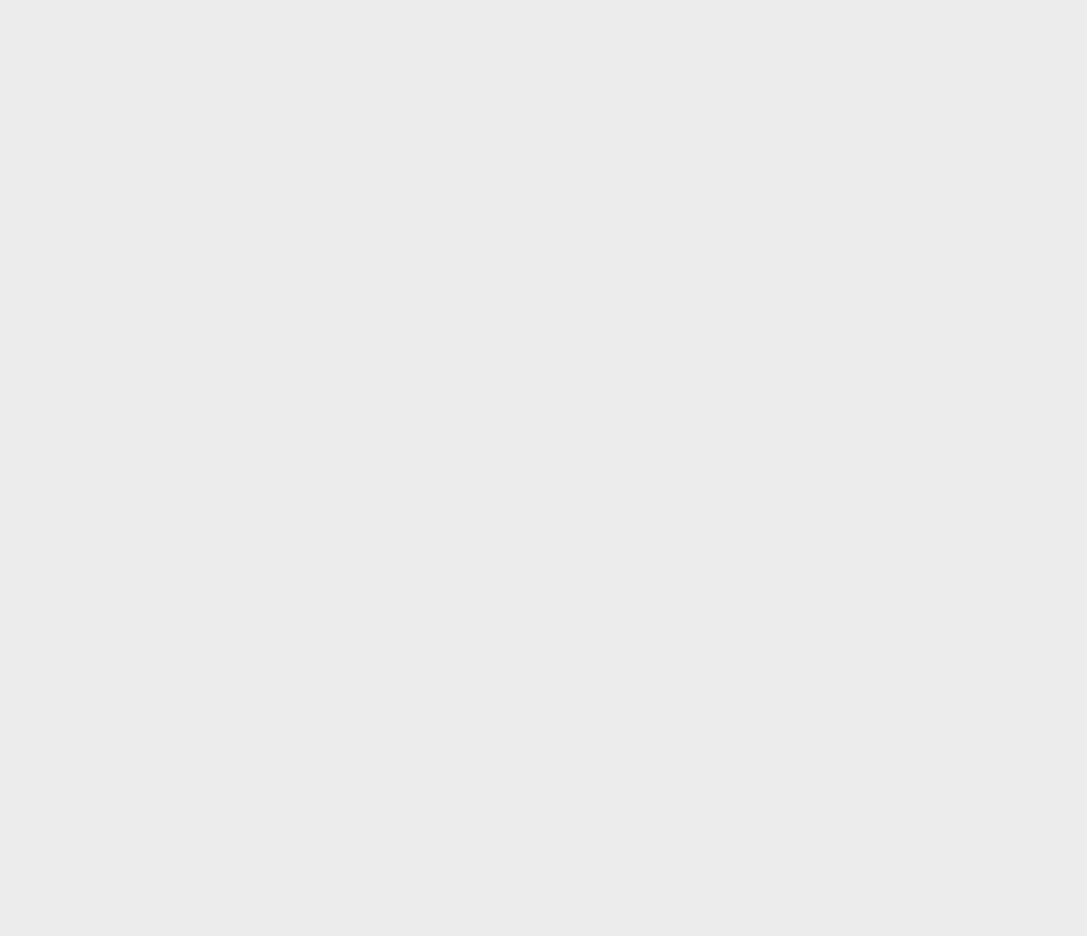
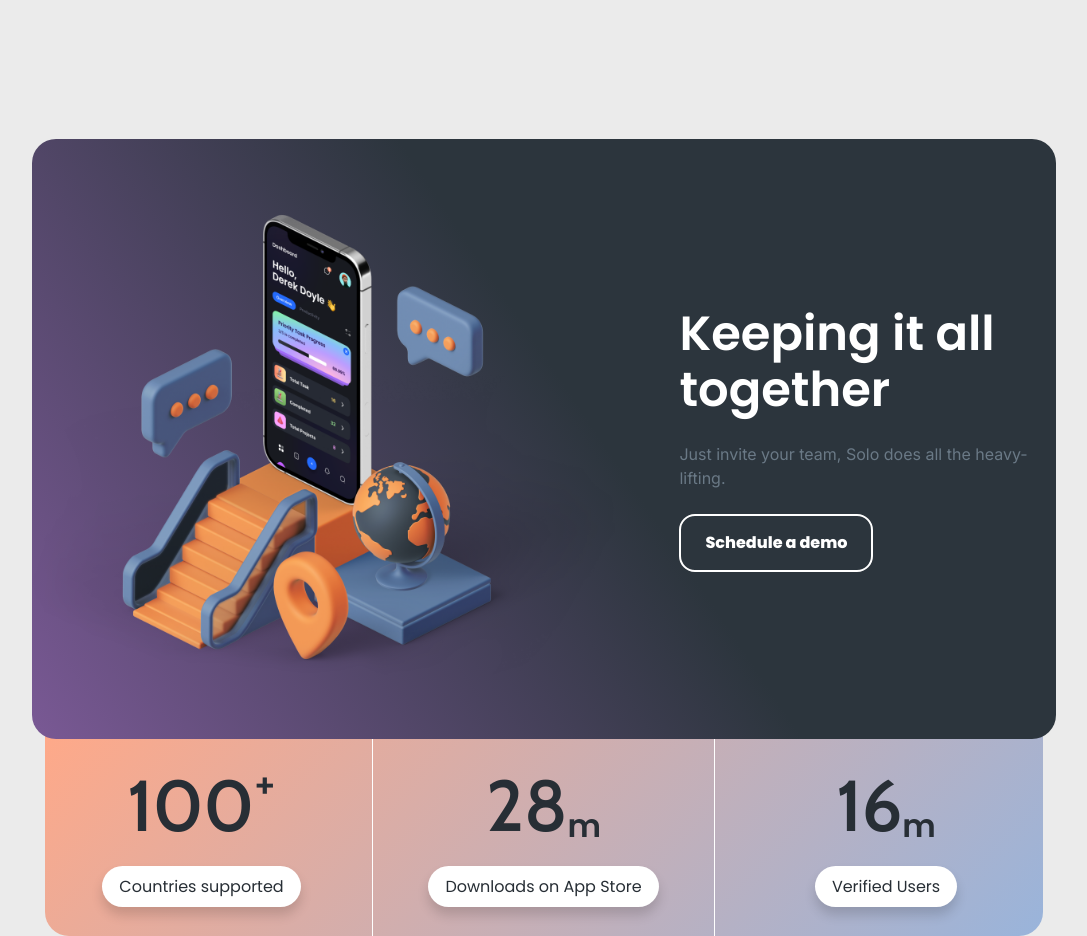
Before and after one commit to zhuravskayalina/solo-app, a Next.js app: page / in a window 1280 px wide. Shown: the part 800-1736 px from the top of the page, without its empty margins (96-1183 px from the left). Before the commit the page ends 803 px from the top, so only its background shows below. Built offline with nearby package versions, Linux system fonts and the light colour scheme.

Commit message:
feat: demo block

```diff
--- a/src/app/page.module.scss
+++ b/src/app/page.module.scss
@@ -138,3 +138,60 @@
     display: none;
   }
 }
+
+.demo {
+  margin: 136px auto 0;
+  position: relative;
+  display: flex;
+  flex-direction: column;
+  align-items: center;
+
+  &__schedule {
+    height: 600px;
+    position: relative;
+    border-radius: 24px;
+    background: colors.$color-dark-background;
+    background: linear-gradient(56deg, colors.$purple 1%, colors.$color-dark-background 54%);
+    width: 80%;
+    display: grid;
+    grid-template-columns: 1.5fr 1fr;
+    margin: auto;
+    gap: 20px;
+  }
+
+  &__heading {
+    color: colors.$white;
+    font-size: 48px;
+    font-family: Poppins, sans-serif;
+    font-weight: 600;
+    line-height: 56px;
+  }
+
+  &__imgBox {
+    display: flex;
+    justify-content: center;
+    align-items: center;
+    overflow: hidden;
+  }
+
+  &__image {
+    width: 100%;
+    height: auto;
+  }
+
+  &__title {
+    color: colors.$state-light-for-dark-bg;
+    font-size: 16px;
+    font-family: Inter, sans-serif;
+    font-weight: 500;
+    line-height: 24px;
+  }
+
+  &__info {
+    padding: 25px;
+    display: flex;
+    flex-direction: column;
+    gap: 24px;
+    justify-content: center;
+  }
+}
--- a/src/app/page.tsx
+++ b/src/app/page.tsx
@@ -8,6 +8,8 @@ import travelersIcon from '@/assets/images/partners/travelers.svg';
 import velocityIcon from '@/assets/images/partners/velocity.svg';
 import wavesIcon from '@/assets/images/partners/waves.svg';
 import trialImage from '@/assets/images/main.png';
+import phoneImage from '@/assets/images/phone.png';
+import LandingStatistics from '@/components/LandingStatistics/LandingStatistics';
 
 export default function Home() {
   const partners = [
@@ -43,10 +45,10 @@ export default function Home() {
             Organize your tasks, lists and reminders in one app.
           </p>
           <div className={styles.trial__buttons}>
-            <BaseButton isColored link="#">
+            <BaseButton isColored link="#" color="gray">
               Try it free
             </BaseButton>
-            <BaseButton isColored={false} link="#">
+            <BaseButton isColored={false} link="#" color="gray">
               <Image src={playIcon} alt="play" />
               <span> Watch how it works</span>
             </BaseButton>
@@ -66,6 +68,23 @@ export default function Home() {
           ))}
         </ul>
       </section>
+      <section className={styles.demo}>
+        <div className={styles.demo__schedule}>
+          <div className={styles.demo__imgBox}>
+            <Image src={phoneImage} alt="phone and ladders" className={styles.demo__image} />
+          </div>
+          <div className={styles.demo__info}>
+            <h3 className={styles.demo__heading}>Keeping it all together</h3>
+            <p className={styles.demo__title}>
+              Just invite your team, Solo does all the heavy-lifting.
+            </p>
+            <BaseButton isColored={false} link="#" color="white">
+              Schedule a demo
+            </BaseButton>
+          </div>
+        </div>
+        <LandingStatistics />
+      </section>
     </main>
   );
 }
--- a/src/components/Button/Button.module.scss
+++ b/src/components/Button/Button.module.scss
@@ -21,6 +21,16 @@
     border: 2px solid colors.$primary;
   }
 
+  &_white {
+    border-color: colors.$white;
+    color: colors.$white;
+  }
+
+  &_gray {
+    border-color: colors.$grey;
+    color: colors.$grey;
+  }
+
   &:hover {
     cursor: pointer;
     transform: scale(1.1);
--- a/src/components/Button/Button.tsx
+++ b/src/components/Button/Button.tsx
@@ -7,11 +7,17 @@ interface BaseButtonProps {
   isColored: boolean;
   link: string;
   children: ReactNode;
+  color: 'white' | 'gray';
 }
 
-export default function BaseButton({ isColored, link, children }: BaseButtonProps) {
+export default function BaseButton({ isColored, link, children, color }: BaseButtonProps) {
+  const colorTheme = color === 'white' ? styles.button_white : styles.button_gray;
+
   return (
-    <Link href={link} className={clsx(styles.button, isColored && styles.button_colored)}>
+    <Link
+      href={link}
+      className={clsx(styles.button, isColored && styles.button_colored, colorTheme)}
+    >
       {children}
     </Link>
   );
--- /dev/null
+++ b/src/components/LandingStatistics/LandingStatistics.module.scss
@@ -0,0 +1,65 @@
+@use '@/styles/variables/colors';
+@use '@/styles/mixins/elements';
+
+.statistics {
+  border-radius: 0 0 24px 24px;
+  background: linear-gradient(135deg, #fea989 0%, #99b4db 100%);
+  height: 200px;
+  width: 78%;
+  margin-top: -3px;
+  display: flex;
+  justify-content: center;
+
+  &__list {
+    display: flex;
+    list-style: none;
+    color: colors.$grey;
+  }
+
+  &__item {
+    border-right: 1px solid white;
+    @include elements.center-content;
+    flex-direction: column;
+    gap: 20px;
+    width: 342px;
+
+    &:last-child {
+      border-right: none;
+    }
+  }
+
+  &__info {
+    display: flex;
+  }
+
+  &__number {
+    color: inherit;
+    font-size: 72px;
+    font-family: Cabin, sans-serif;
+    font-weight: 600;
+    line-height: 80px;
+  }
+
+  &__sign {
+    color: inherit;
+    font-size: 32px;
+    font-family: Poppins, sans-serif;
+    font-weight: 600;
+    line-height: 40px;
+    align-self: flex-end;
+
+    &_top {
+      align-self: flex-start;
+    }
+  }
+
+  &__title {
+    display: flex;
+    padding: 8px 17px;
+    justify-content: center;
+    align-items: center;
+    border-radius: 90px;
+    background: colors.$white;
+    box-shadow: 0 8px 12px 0 rgba(0, 0, 0, 0.15);
+  }
+}
--- /dev/null
+++ b/src/components/LandingStatistics/LandingStatistics.tsx
@@ -0,0 +1,62 @@
+import styles from './LandingStatistics.module.scss';
+import clsx from 'clsx';
+
+export default function LandingStatistics() {
+  return (
+    <div className={styles.statistics}>
+      <ul className={styles.statistics__list}>
+        {statisticItems.map((item) => (
+          <Item item={item} key={item.title} />
+        ))}
+      </ul>
+    </div>
+  );
+}
+
+interface StatisticItem {
+  number: number;
+  sign: string;
+  title: string;
+  signPosition: 'top' | 'bottom';
+}
+
+interface ItemProps {
+  item: StatisticItem;
+}
+
+const statisticItems: StatisticItem[] = [
+  {
+    number: 100,
+    sign: '+',
+    title: 'Countries supported',
+    signPosition: 'top',
+  },
+  {
+    number: 28,
+    sign: 'm',
+    title: 'Downloads on App Store',
+    signPosition: 'bottom',
+  },
+  {
+    number: 16,
+    sign: 'm',
+    title: 'Verified Users',
+    signPosition: 'bottom',
+  },
+];
+
+const Item = ({ item: { sign, number, title, signPosition } }: ItemProps) => {
+  const isTop = signPosition === 'top';
+
+  return (
+    <li className={styles.statistics__item}>
+      <div className={styles.statistics__info}>
+        <span className={styles.statistics__number}>{number}</span>
+        <span className={clsx(styles.statistics__sign, isTop && styles.statistics__sign_top)}>
+          {sign}
+        </span>
+      </div>
+      <p className={styles.statistics__title}>{title}</p>
+    </li>
+  );
+};
--- a/src/styles/variables/colors.scss
+++ b/src/styles/variables/colors.scss
@@ -9,3 +9,6 @@ $light-gray: #BAC3CA;
 $dark-gray: rgba(110, 117, 124, 1);
 $grey: #272E35;
 $grey-transparent: rgba(152, 152, 152, 0.4);
+$state-light-for-dark-bg: #6A7986;
+$color-dark-background: #2C353D;
+$purple: rgba(120,88,147,1);
```
Also changed, not shown: src/assets/images/phone.png (added).
